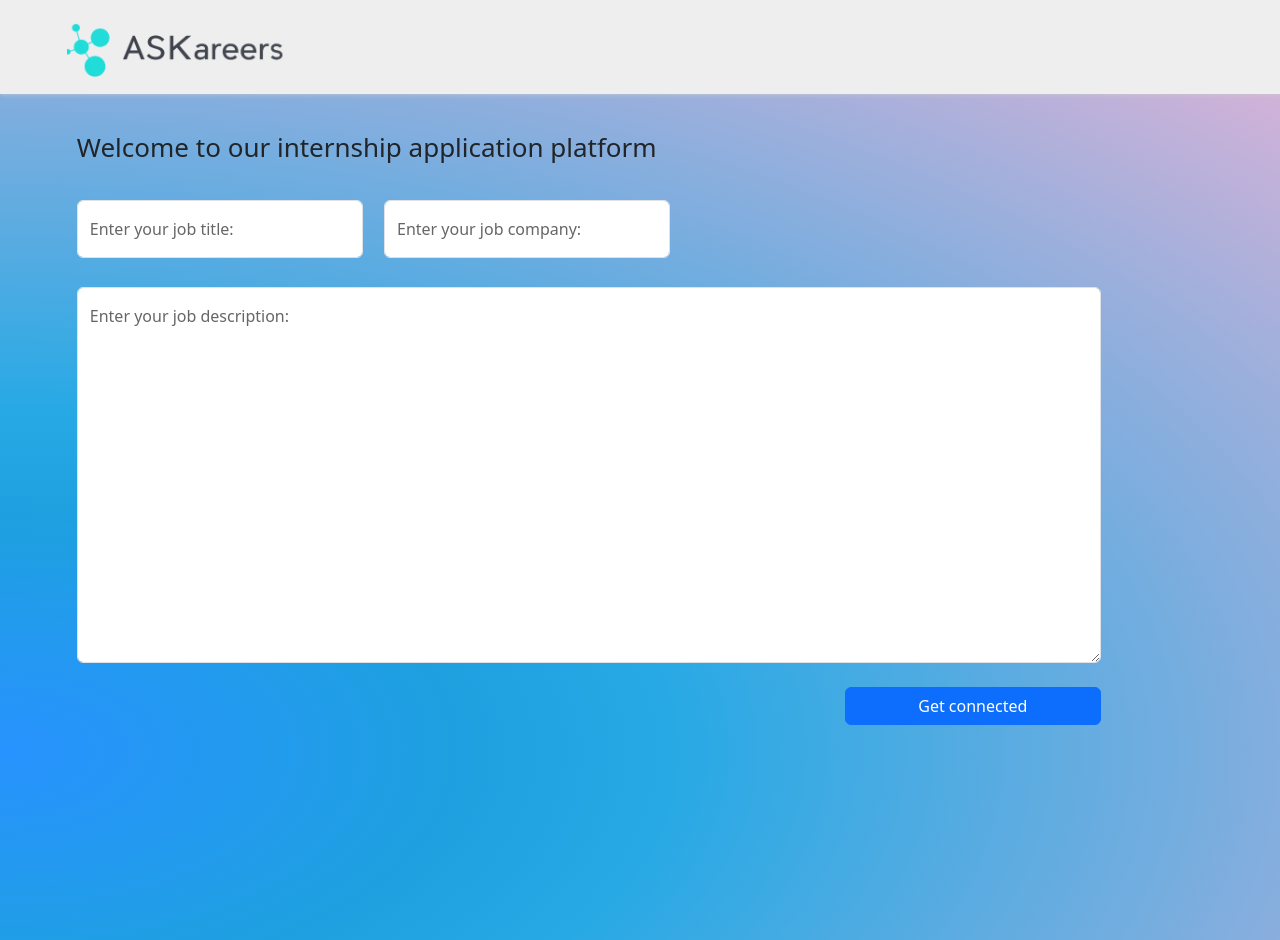
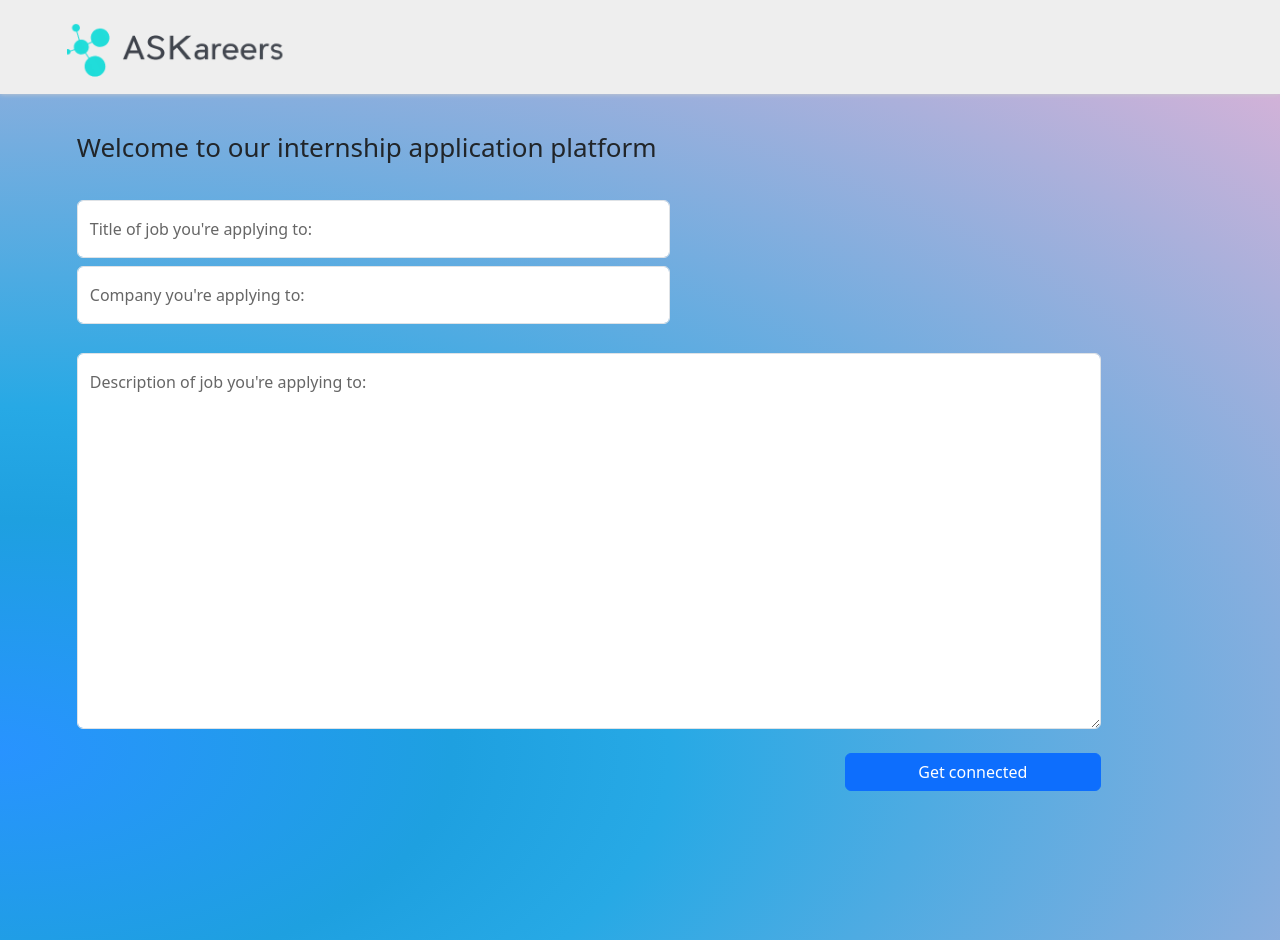
Before and after one commit to hw1621/AskCareer, a Flask app: template src/templates/searchpage.html in a window 1280 px wide. Run offline with Flask 3, Linux system fonts and the light colour scheme; the template is opened without the code that fills it, so the values that code supplies are empty; some libraries are stand-ins or nearby versions.

Commit message:
Changes to search page user experience

```diff
--- a/src/templates/searchpage.html
+++ b/src/templates/searchpage.html
@@ -8,21 +8,21 @@
     <form method="post">
         <div class="row g-2" id="job-title-row">
           <div class="col-md">
-            <div class="form-floating">
+            <div class="form-floating" style="min-width: 35ch">
               <input id="job-title" name="job-title" required type="text" class="form-control" placeholder="Job title">
-              <label for="job-title">Enter your job title: </label>
+              <label for="job-title">Title of job you're applying to: </label>
             </div>
           </div>
           <div class="col-md">
-            <div class="form-floating">
-              <input id="company" name="job-company" required type="text" class="form-control" placeholder="Company">
-              <label for="job-company">Enter your job company: </label>
+            <div class="form-floating" style="min-width: 35ch">
+              <input id="company" name="job-company" type="text" class="form-control" placeholder="Company">
+              <label for="company">Company you're applying to: </label>
             </div>
           </div>
         </div>
         <div class="form-floating mb-3" id="job-description">
-            <textarea id="jd" name="job-summary" required class="form-control" placeholder="Please enter your job description." aria-label="With textarea"></textarea>
-            <label for="job-summary">Enter your job description: </label>
+            <textarea id="jd" name="job-summary" class="form-control" placeholder="Please enter your job description." aria-label="With textarea"></textarea>
+            <label for="job-summary">Description of job you're applying to: </label>
         </div>
         <div class="submit-row">
             <button id="form-submit" type="submit" name="form-submit" class="btn btn-primary">Get connected</button>
```
